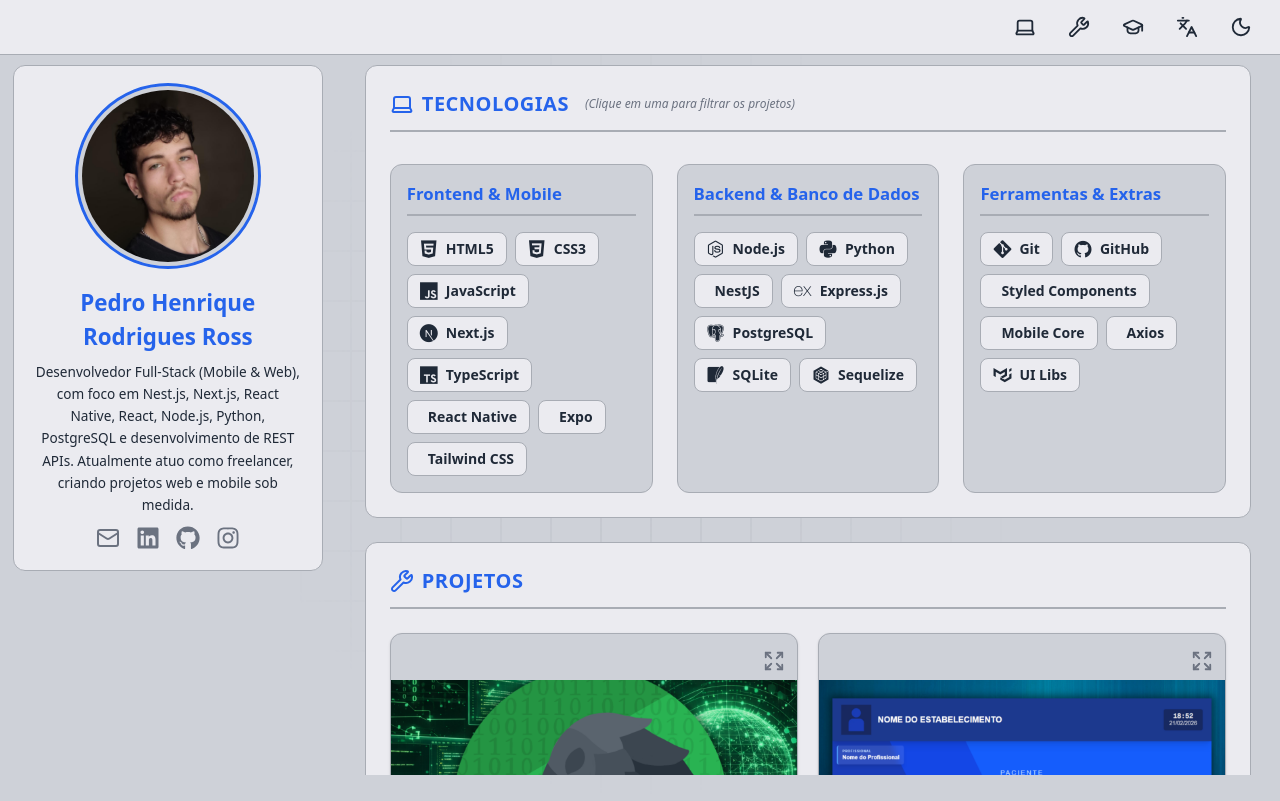
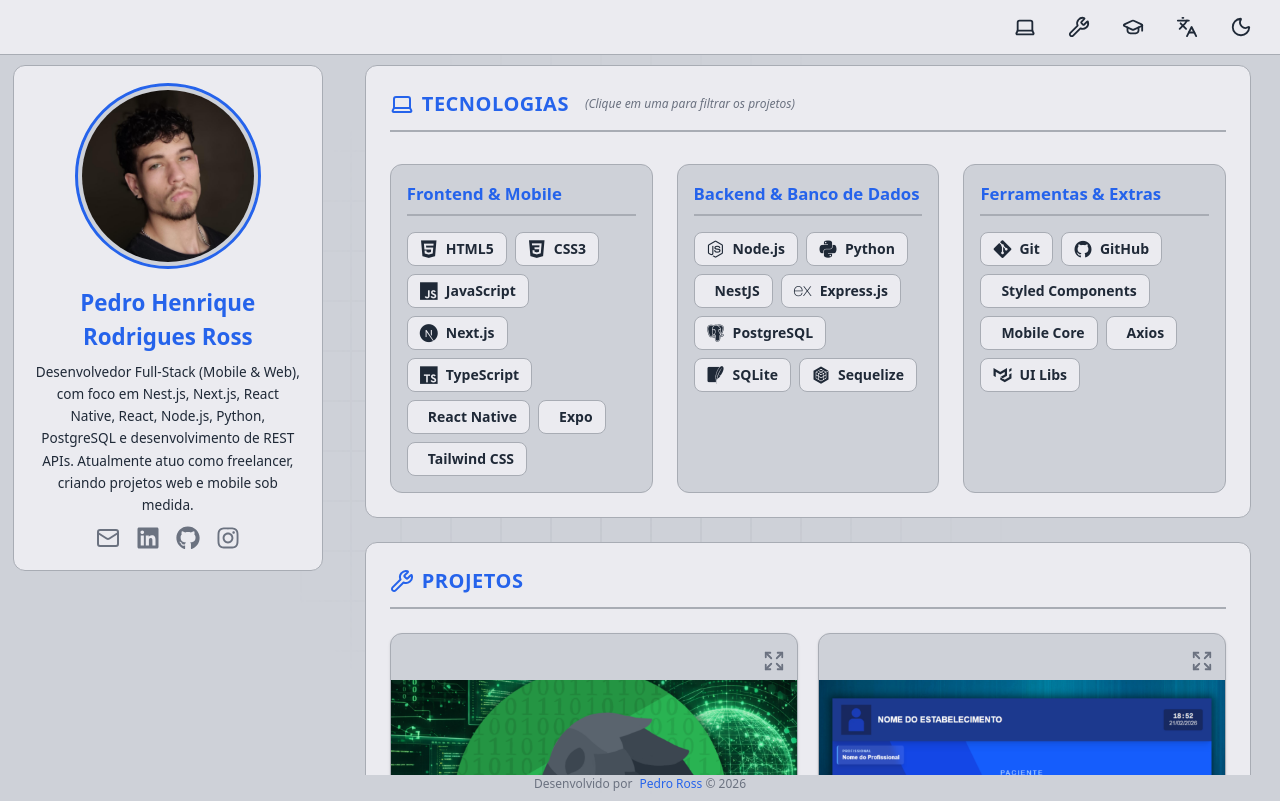
Before and after one commit to PedroRossZny/advanced-main-portfolio, a Next.js app: page / in a window 1280 px wide. Built offline with nearby package versions, Linux system fonts and the light colour scheme.

Commit message:
feat - education and footer

```diff
--- a/src/app/globals.css
+++ b/src/app/globals.css
@@ -43,3 +43,21 @@
   color: var(--texto);
   transition: background-color 0.4s, color 0.4s;
 }
+
+/* Customização da Barra de Rolagem Interna */
+::-webkit-scrollbar {
+  width: 8px;
+}
+
+::-webkit-scrollbar-track {
+  background: transparent;
+}
+
+::-webkit-scrollbar-thumb {
+  background: var(--borda);
+  border-radius: 4px;
+}
+
+::-webkit-scrollbar-thumb:hover {
+  background: var(--texto-mutado);
+}
--- a/src/app/layout.tsx
+++ b/src/app/layout.tsx
@@ -6,6 +6,7 @@
 import Loader from "@/components/Loader";
 import InteractiveBackground from "@/components/InteractiveBackground";
 import Header from "@/components/Header";
+import Footer from "@/components/Footer";
 import { ThemeProvider } from "@/components/ThemeProvider";
 
 // Configuração das fontes (substituindo o @font-face manual por Google Fonts otimizadas)
@@ -48,6 +49,10 @@
             <main className="flex-grow">
               {children}
             </main>
+
+            {/* Rodapé sempre no final da tela */}
+            <Footer />
+
           </div>
         </ThemeProvider>
       </body>
--- a/src/app/page.tsx
+++ b/src/app/page.tsx
@@ -1,6 +1,7 @@
 import ProfileCard from "@/components/ProfileCard";
 import TechSection from "@/components/TechSection";
 import ProjectsSection from "@/components/ProjectsSection";
+import EducationSection from "@/components/EducationSection";
 
 export default function Home() {
   return (
@@ -22,6 +23,9 @@
         {/* Renderiza todos os seus projetos aqui! */}
         <ProjectsSection />
 
+        {/* Renderiza a seção de formação logo abaixo dos projetos */}
+        <EducationSection />
+
       </section>
     </main>
   );
--- /dev/null
+++ b/src/components/EducationSection.tsx
@@ -0,0 +1,43 @@
+"use client";
+
+import { GraduationCap } from "lucide-react";
+import { motion } from "framer-motion";
+
+export default function EducationSection() {
+  return (
+    <article
+      id="formacao"
+      className="bg-[var(--fundo-card)] border border-[var(--borda)] p-6 mb-10 rounded-xl transition-colors duration-400"
+    >
+      <header className="flex items-center gap-2 mb-6 border-b-2 border-[var(--borda)] pb-3">
+        <div className="flex items-center gap-2 text-[var(--destaque)]">
+          <GraduationCap size={24} />
+          <h2 className="text-xl font-poppins font-semibold uppercase tracking-wide">
+            Formação
+          </h2>
+        </div>
+      </header>
+
+      <div className="flex flex-col gap-4">
+        {/* Curso: UNIFRAN */}
+        <motion.div
+          initial={{ opacity: 0, x: -20 }}
+          whileInView={{ opacity: 1, x: 0 }}
+          transition={{ duration: 0.5 }}
+          // Aqui traduzimos perfeitamente o seu border-left de 5px!
+          className="bg-[var(--fundo-principal)] rounded-lg border-l-[5px] border-[var(--destaque)] py-4 px-5 shadow-sm hover:shadow-md transition-shadow duration-300"
+        >
+          <p className="text-[var(--texto-mutado)] text-sm font-semibold mb-1">
+            2023 - 2026
+          </p>
+          <h3 className="text-[var(--texto)] text-lg font-poppins font-bold">
+            UNIFRAN
+          </h3>
+          <p className="text-[var(--texto-mutado)]">
+            Bacharelado em Ciência da Computação
+          </p>
+        </motion.div>
+      </div>
+    </article>
+  );
+}
--- /dev/null
+++ b/src/components/Footer.tsx
@@ -0,0 +1,23 @@
+"use client";
+
+export default function Footer() {
+  // Pegando o ano atual automaticamente para o copyright
+  const anoAtual = new Date().getFullYear();
+
+  return (
+    <footer className="flex justify-center items-center min-h-[25px] px-[15px] text-[0.75em] text-[var(--texto-mutado)] bg-transparent pb-2">
+      <p className="m-0">
+        <span>Desenvolvido por </span>
+        <a
+          href="https://github.com/PedroRossZny"
+          target="_blank"
+          rel="nofollow"
+          className="text-[var(--destaque)] no-underline ml-1 hover:underline transition-all"
+        >
+          Pedro Ross
+        </a>
+        {" "}&copy; {anoAtual}
+      </p>
+    </footer>
+  );
+}
```
